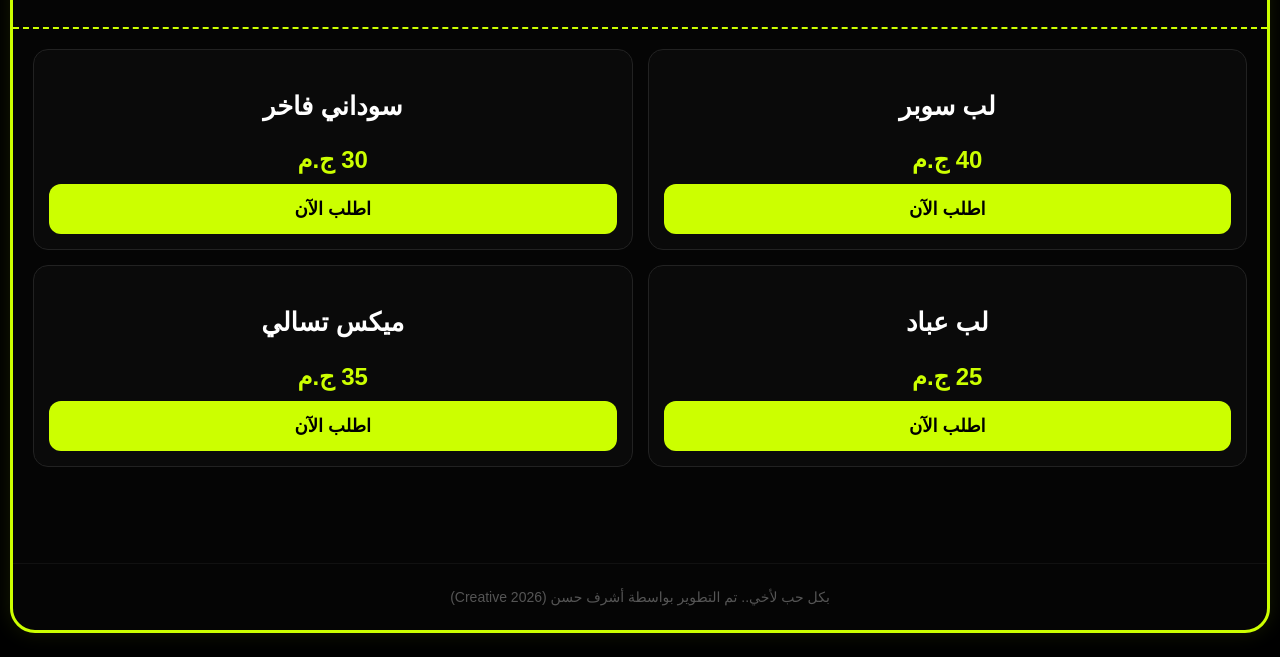
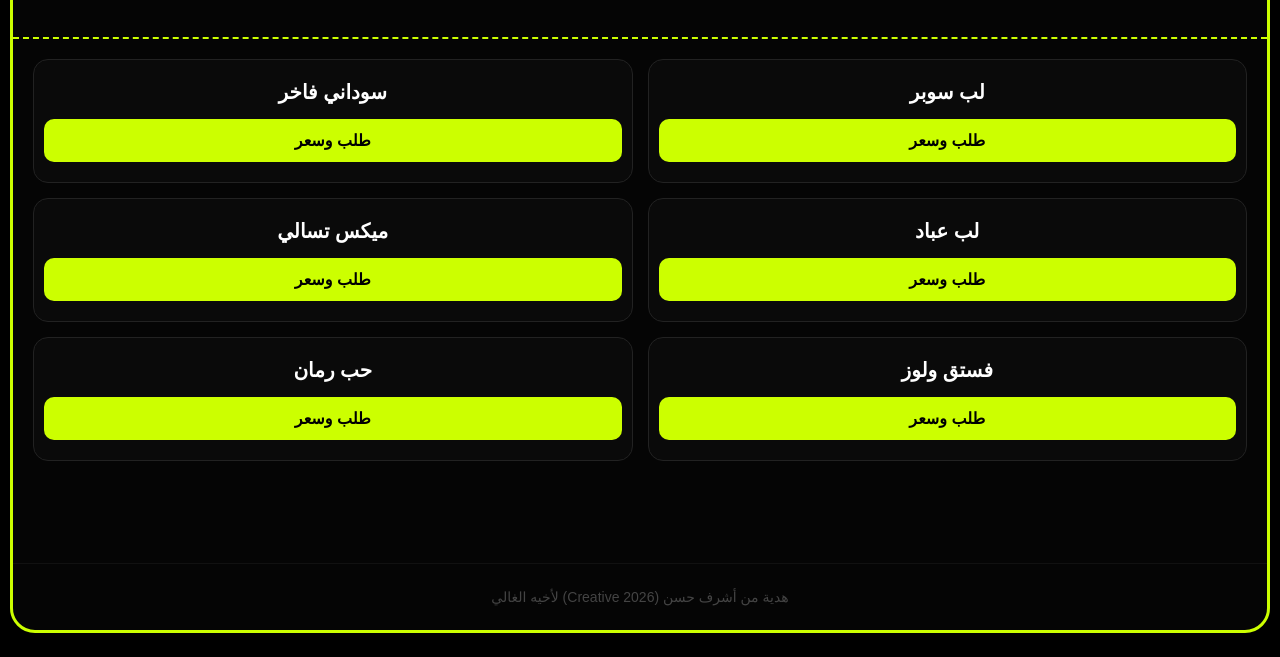
Before and after one commit to ashraflx71/Zain-Roastery, a plain HTML site: page index.html in a window 1280 px wide. Shown: the part 143-800 px from the top of the page. Drawn offline with Linux system fonts and the light colour scheme.

Commit message:
Refactor HTML structure and update styles

```diff
--- a/index.html
+++ b/index.html
@@ -5,7 +5,6 @@
     <meta name="viewport" content="width=device-width, initial-scale=1.0">
     <title>محمصة زين - ملك التسالي</title>
     <style>
-        /* هوية أشرف التقنية - ملكي ليموني */
         body {
             background-color: #000000;
             color: #ffffff;
@@ -23,11 +22,10 @@
             background-color: #050505;
             display: flex;
             flex-direction: column;
-            box-shadow: 0 0 20px rgba(204, 255, 0, 0.1);
         }
 
         header {
-            padding: 35px 10px;
+            padding: 40px 10px;
             text-align: center;
             border-bottom: 2px dashed #ccff00;
         }
@@ -37,13 +35,13 @@
             font-weight: bold;
             color: #ccff00;
             margin: 0;
-            letter-spacing: 2px;
         }
 
-        .welcome-msg {
+        .welcome-tag {
+            color: #888;
             font-size: 16px;
-            color: #888;
             margin-top: 10px;
+            letter-spacing: 1px;
         }
 
         .items-container {
@@ -56,40 +54,33 @@
         .item-card {
             border: 1px solid #222;
             border-radius: 15px;
-            padding: 15px;
+            padding: 20px 10px;
             text-align: center;
             background-color: #0a0a0a;
-            transition: 0.3s;
+            transition: 0.3s ease-in-out;
         }
 
         .item-card:hover {
             border-color: #ccff00;
-            transform: scale(1.02);
+            background-color: #0f0f0f;
         }
 
-        .price-tag {
-            display: block;
-            color: #ccff00;
-            font-size: 24px;
-            font-weight: bold;
-            margin: 10px 0;
+        h3 {
+            margin: 0 0 15px 0;
+            font-size: 20px;
+            color: #ffffff;
         }
 
         .order-btn {
             background-color: #ccff00;
             color: #000;
             border: none;
-            padding: 14px;
-            border-radius: 12px;
+            padding: 12px;
+            border-radius: 10px;
             width: 100%;
             font-weight: bold;
-            font-size: 18px;
+            font-size: 16px;
             cursor: pointer;
-            transition: 0.3s;
-        }
-
-        .order-btn:active {
-            transform: scale(0.95);
         }
 
         footer {
@@ -97,7 +88,7 @@
             text-align: center;
             padding: 25px;
             font-size: 14px;
-            color: #555;
+            color: #444;
             border-top: 1px solid #111;
         }
     </style>
@@ -107,48 +98,54 @@
 <div class="main-wrapper">
     <header>
         <h1 class="logo-text">محمصة زين</h1>
-        <div class="welcome-msg">أجود أنواع اللب والسوداني والمكسرات</div>
+        <div class="welcome-tag">تسالي طازجة.. اطلب واعرف السعر فوراً</div>
     </header>
 
     <div class="items-container">
         <div class="item-card">
             <h3>لب سوبر</h3>
-            <span class="price-tag">40 ج.م</span>
-            <button class="order-btn" onclick="sendOrder('لب سوبر')">اطلب الآن</button>
+            <button class="order-btn" onclick="askPrice('لب سوبر')">طلب وسعر</button>
         </div>
 
         <div class="item-card">
             <h3>سوداني فاخر</h3>
-            <span class="price-tag">30 ج.م</span>
-            <button class="order-btn" onclick="sendOrder('سوداني بقشره')">اطلب الآن</button>
+            <button class="order-btn" onclick="askPrice('سوداني بقشره')">طلب وسعر</button>
         </div>
 
         <div class="item-card">
             <h3>لب عباد</h3>
-            <span class="price-tag">25 ج.م</span>
-            <button class="order-btn" onclick="sendOrder('لب عباد')">اطلب الآن</button>
+            <button class="order-btn" onclick="askPrice('لب عباد')">طلب وسعر</button>
         </div>
 
         <div class="item-card">
             <h3>ميكس تسالي</h3>
-            <span class="price-tag">35 ج.م</span>
-            <button class="order-btn" onclick="sendOrder('ميكس مقرمشات')">اطلب الآن</button>
+            <button class="order-btn" onclick="askPrice('ميكس مقرمشات')">طلب وسعر</button>
+        </div>
+
+        <div class="item-card">
+            <h3>فستق ولوز</h3>
+            <button class="order-btn" onclick="askPrice('مكسرات فاخرة')">طلب وسعر</button>
+        </div>
+
+        <div class="item-card">
+            <h3>حب رمان</h3>
+            <button class="order-btn" onclick="askPrice('لب خشب رمان')">طلب وسعر</button>
         </div>
     </div>
 
     <footer>
-        بكل حب لأخي.. تم التطوير بواسطة أشرف حسن (Creative 2026)
+        هدية من أشرف حسن (Creative 2026) لأخيه الغالي
     </footer>
 </div>
 
 <script>
-    function sendOrder(itemName) {
+    function askPrice(itemName) {
         const phone = "201111210119";
-        const message = "السلام عليكم يا محمصة زين.. أريد طلب " + itemName + " من خلال موقعكم.";
+        const message = "السلام عليكم يا محمصة زين.. من فضلك أريد معرفة سعر طلب " + itemName + " المتاح حالياً.";
         const whatsappUrl = "https://wa.me/" + phone + "?text=" + encodeURIComponent(message);
         window.location.href = whatsappUrl;
     }
 </script>
 
 </body>
-  </html>
+</html>
```
